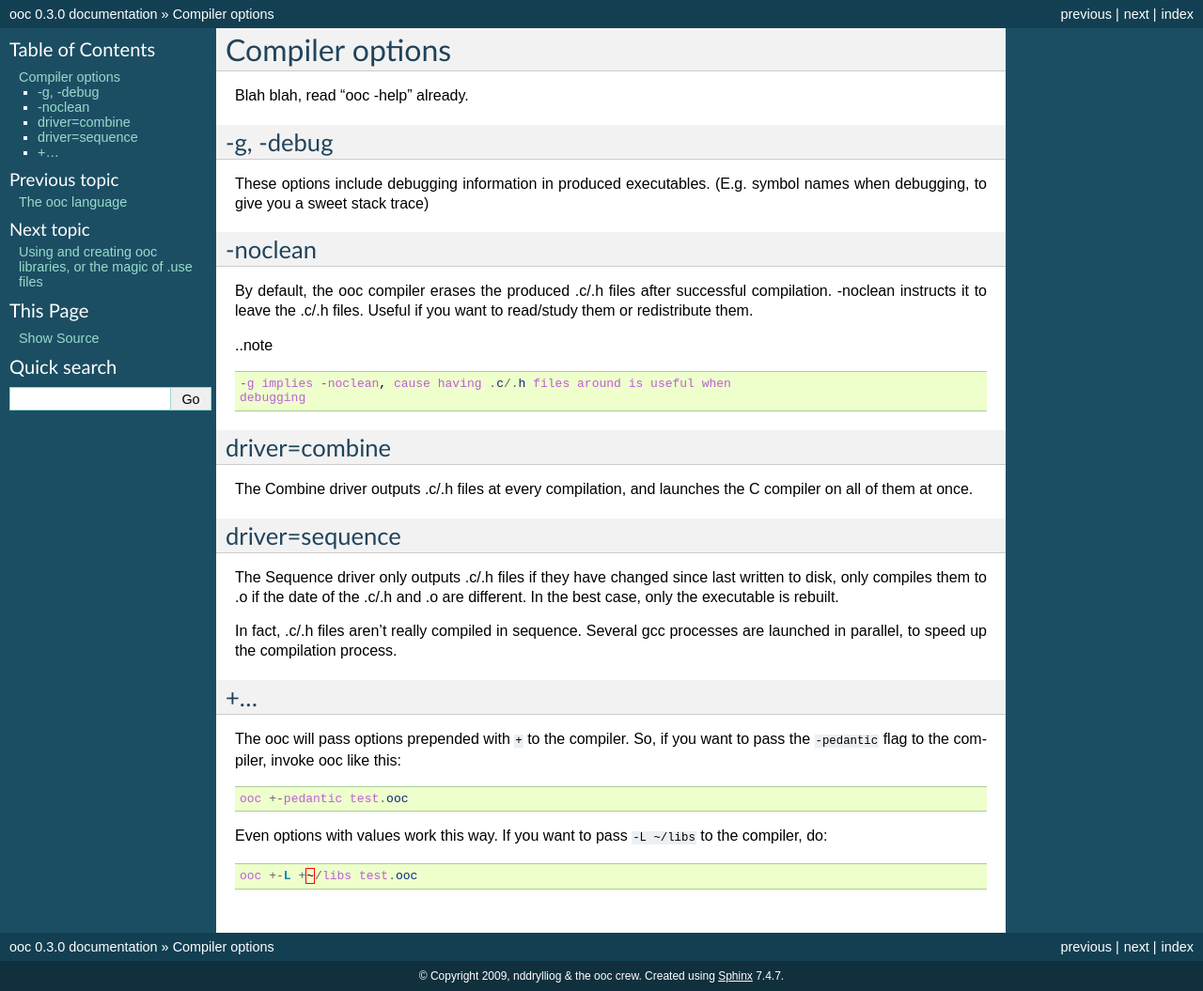
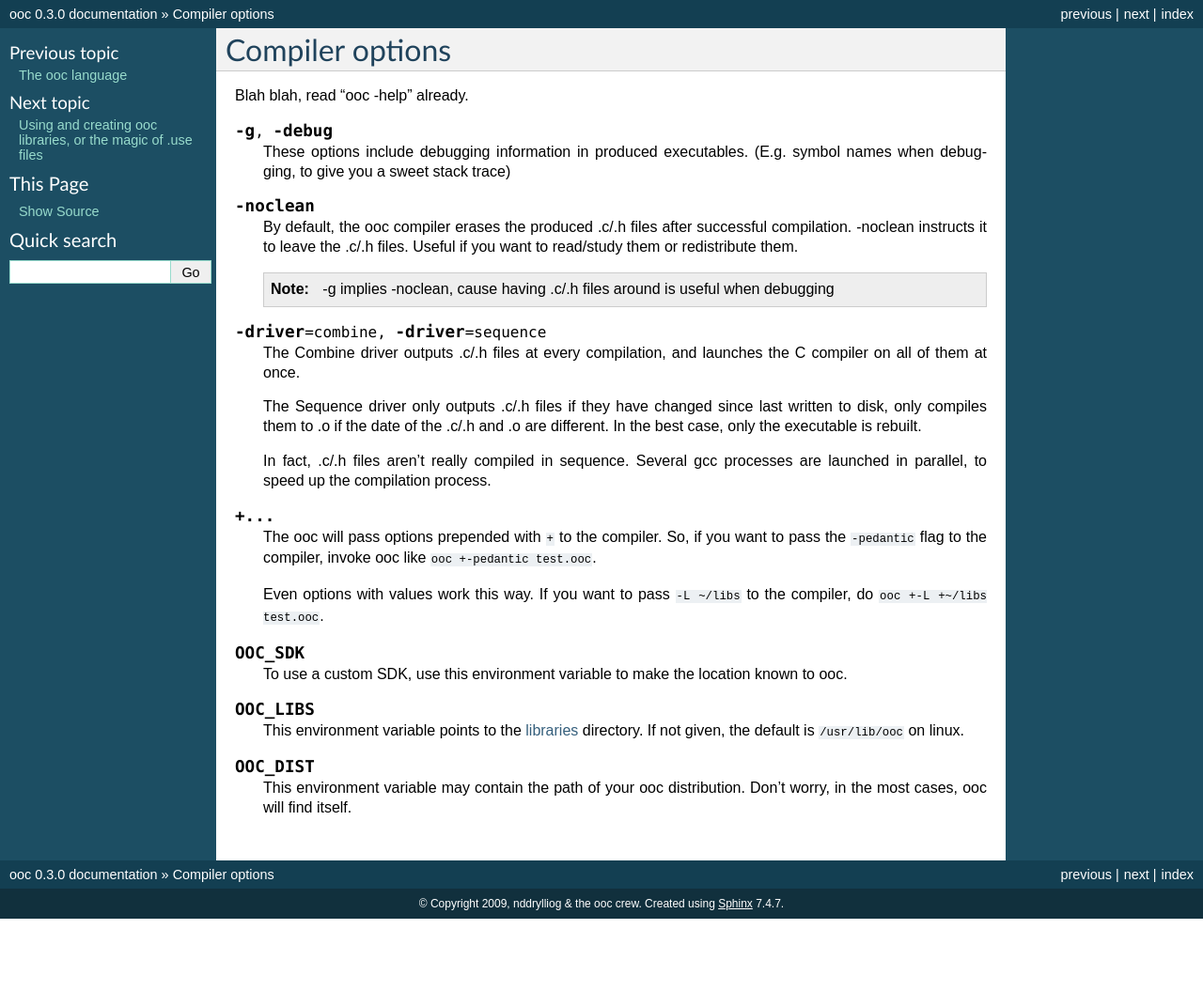
Before and after one commit to fasterthanlime/ooc-docs, a Sphinx documentation site: the page built from source/compiler.rst, in a window 1280 px wide. Shown: the whole page at 94% size. Built offline with Sphinx 7.4.7, drawn with Linux system fonts in a browser that asks for light colours; after the commit the page ends 978 px from its top, so only the background shows below that.

Commit message:
Reformatted the compiler page.

```diff
--- a/source/compiler.rst
+++ b/source/compiler.rst
@@ -3,49 +3,56 @@ Compiler options
 
 Blah blah, read "ooc -help" already.
 
--g, -debug
-----------
+.. program:: ooc
 
-These options include debugging information in produced executables.
-(E.g. symbol names when debugging, to give you a sweet stack trace)
+.. cmdoption:: -g, -debug
 
--noclean
---------
+    These options include debugging information in produced executables.
+    (E.g. symbol names when debugging, to give you a sweet stack trace)
 
-By default, the ooc compiler erases the produced .c/.h files after successful
-compilation. -noclean instructs it to leave the .c/.h files. Useful if you
-want to read/study them or redistribute them.
+.. cmdoption:: -noclean
 
-..note ::
+    By default, the ooc compiler erases the produced .c/.h files after successful
+    compilation. -noclean instructs it to leave the .c/.h files. Useful if you
+    want to read/study them or redistribute them.
 
-        -g implies -noclean, cause having .c/.h files around is useful when
-        debugging
+    .. note::
 
-driver=combine
---------------
+	-g implies -noclean, cause having .c/.h files around is useful when
+	debugging
 
-The Combine driver outputs .c/.h files at every compilation, and launches
-the C compiler on all of them at once.
+.. cmdoption:: -driver=combine, -driver=sequence
 
-driver=sequence
----------------
+    The Combine driver outputs .c/.h files at every compilation, and launches
+    the C compiler on all of them at once.
 
-The Sequence driver only outputs .c/.h files if they have changed since
-last written to disk, only compiles them to .o if the date of the
-.c/.h and .o are different. In the best case, only the executable
-is rebuilt.
+    The Sequence driver only outputs .c/.h files if they have changed since
+    last written to disk, only compiles them to .o if the date of the
+    .c/.h and .o are different. In the best case, only the executable
+    is rebuilt.
 
-In fact, .c/.h files aren't really compiled in sequence. Several gcc
-processes are launched in parallel, to speed up the compilation process.
+    In fact, .c/.h files aren't really compiled in sequence. Several gcc
+    processes are launched in parallel, to speed up the compilation process.
 
-+...
-----
+.. cmdoption:: +...
 
-The ooc will pass options prepended with ``+`` to the compiler. So, if you
-want to pass the ``-pedantic`` flag to the compiler, invoke ooc like this::
+    The ooc will pass options prepended with ``+`` to the compiler. So, if you
+    want to pass the ``-pedantic`` flag to the compiler, invoke ooc like
+    ``ooc +-pedantic test.ooc``.
 
-    ooc +-pedantic test.ooc
+    Even options with values work this way. If you want to pass ``-L ~/libs`` to the compiler, do
+    ``ooc +-L +~/libs test.ooc``.
 
-Even options with values work this way. If you want to pass ``-L ~/libs`` to the compiler, do::
+.. envvar:: OOC_SDK
 
-    ooc +-L +~/libs test.ooc
+    To use a custom SDK, use this environment variable to make the location known to ooc.
+
+.. envvar:: OOC_LIBS
+
+    This environment variable points to the :ref:`libraries <libs>` directory. If not given, the
+    default is :file:`/usr/lib/ooc` on linux.
+
+.. envvar:: OOC_DIST
+
+    This environment variable may contain the path of your ooc distribution. Don't worry, in the
+    most cases, ooc will find itself.
```
